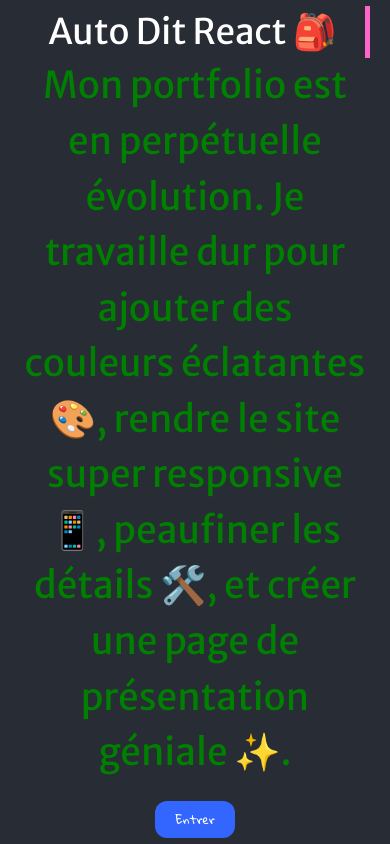
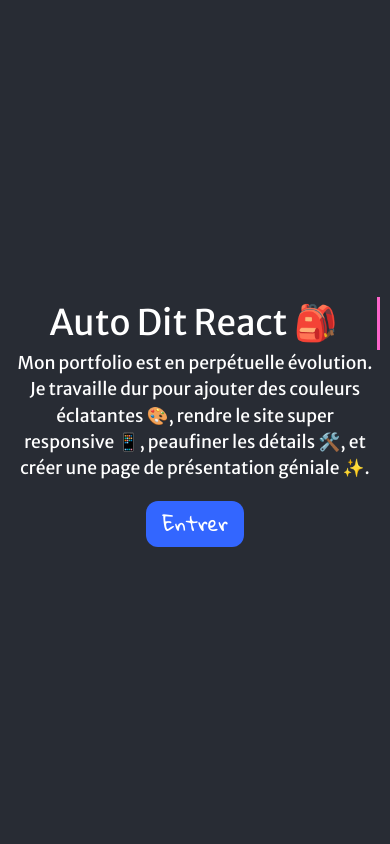
Before and after one commit to LaWass1864/autodit-react, a React (Create React App) app: page / in a window 390 px wide. Built offline with nearby package versions, Linux system fonts and the light colour scheme.

Commit message:
test responsive de la page de presentation

```diff
--- a/src/style/responsive.css
+++ b/src/style/responsive.css
@@ -1,10 +1,20 @@
-/* Règles pour les écrans de smartphones */
 @media (max-width: 600px) {
+    .presentation-page {
+      padding: 10px;
+    }
+
     .animated-text {
       font-size: 9vw;
+      border-right: 0.1em solid var(--rose-pink);
     }
+
     .presentation-text {
-      font-size: 9.5vw;
-      color: green;
+      font-size: 4.5vw;
+
+    }
+
+    .button-text {
+      font-size: 5vw;
+      padding: 8px 16px;
     }
   }
```
